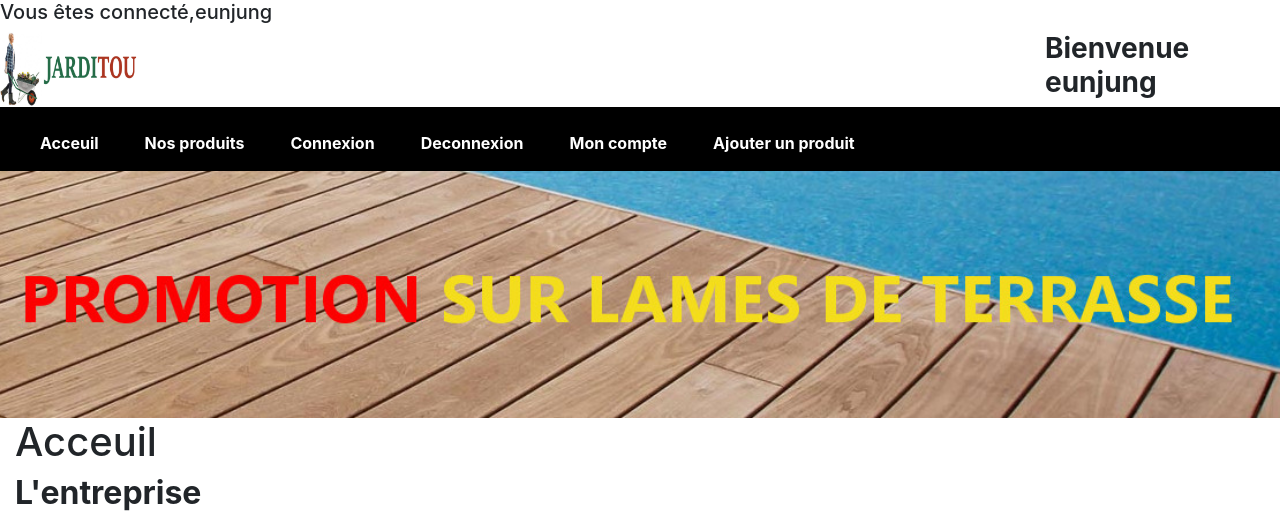
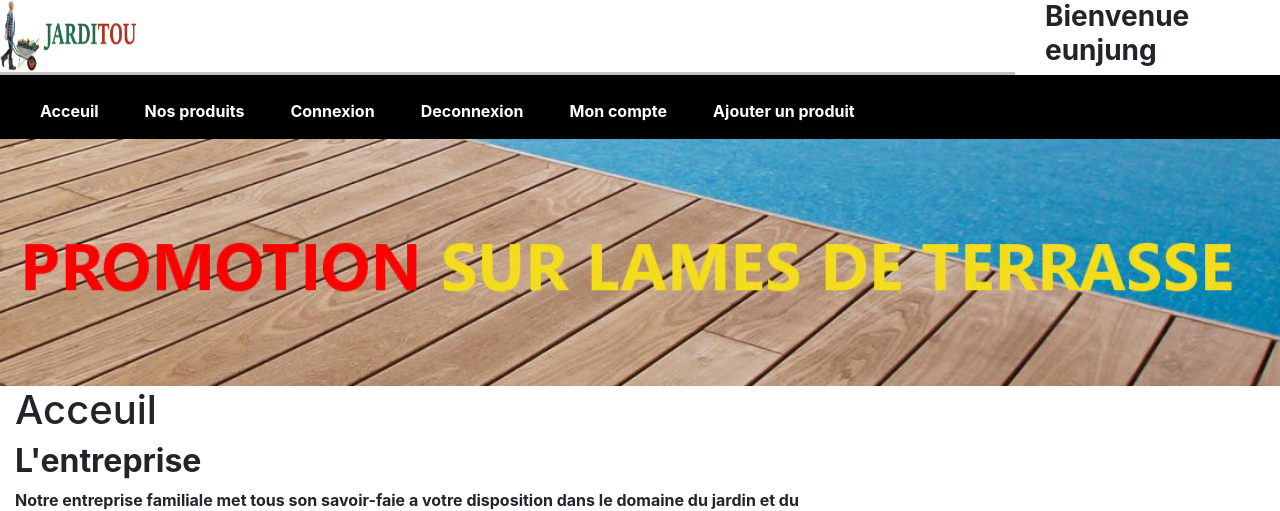
Before and after one commit to 3unjung/projet, a PHP site: page /jarditou/views/index.php in a window 1280 px wide. Shown: the top 511 px of the page. Run offline with PHP 8.4, Linux system fonts and the light colour scheme; a user stored in the database is signed in; data comes from the database, SQL or seed files in the repository.

Commit message:
suppression h5 'vous êtes connectés'

```diff
--- a/views/headermvc.php
+++ b/views/headermvc.php
@@ -6,7 +6,7 @@
   $requete->execute(array($_SESSION["id"]));
   $usersinfo = $requete->fetch();
 
-  echo "<h5>Vous êtes connecté," . $usersinfo["identifiant"] . "</h5>";
+  //echo "<h5>Vous êtes connecté," . $usersinfo["identifiant"] . "</h5>";
   $myAccountLI = '<li class="nav-item"><a class="nav-link" style="color: white" href="profil.php?id=' . $_SESSION["id"] . '">Mon compte</a></li>';
   $udprequest = $db->prepare("SELECT admin from users where id = ?");
   $udprequest->execute(array($_SESSION["id"]));
```
